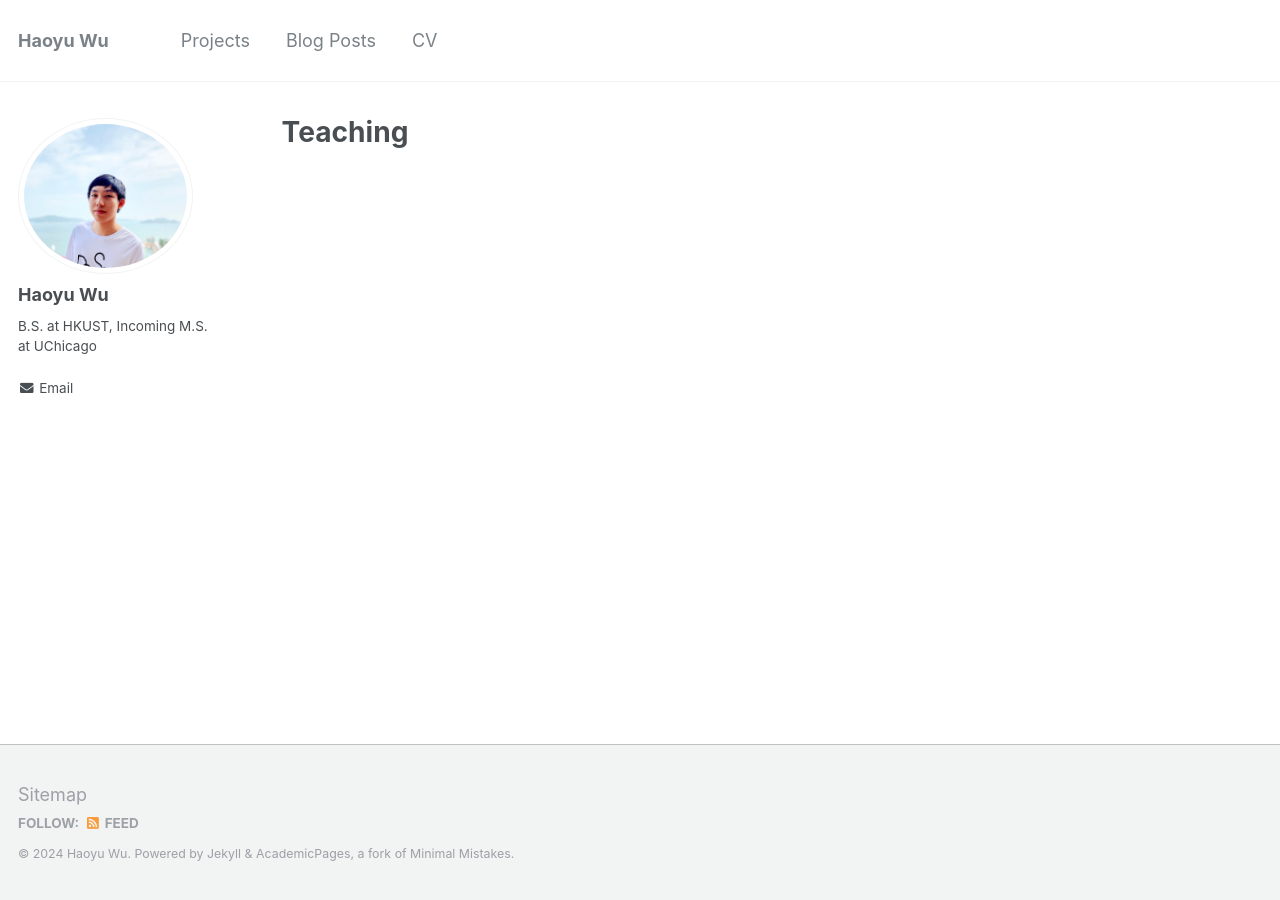
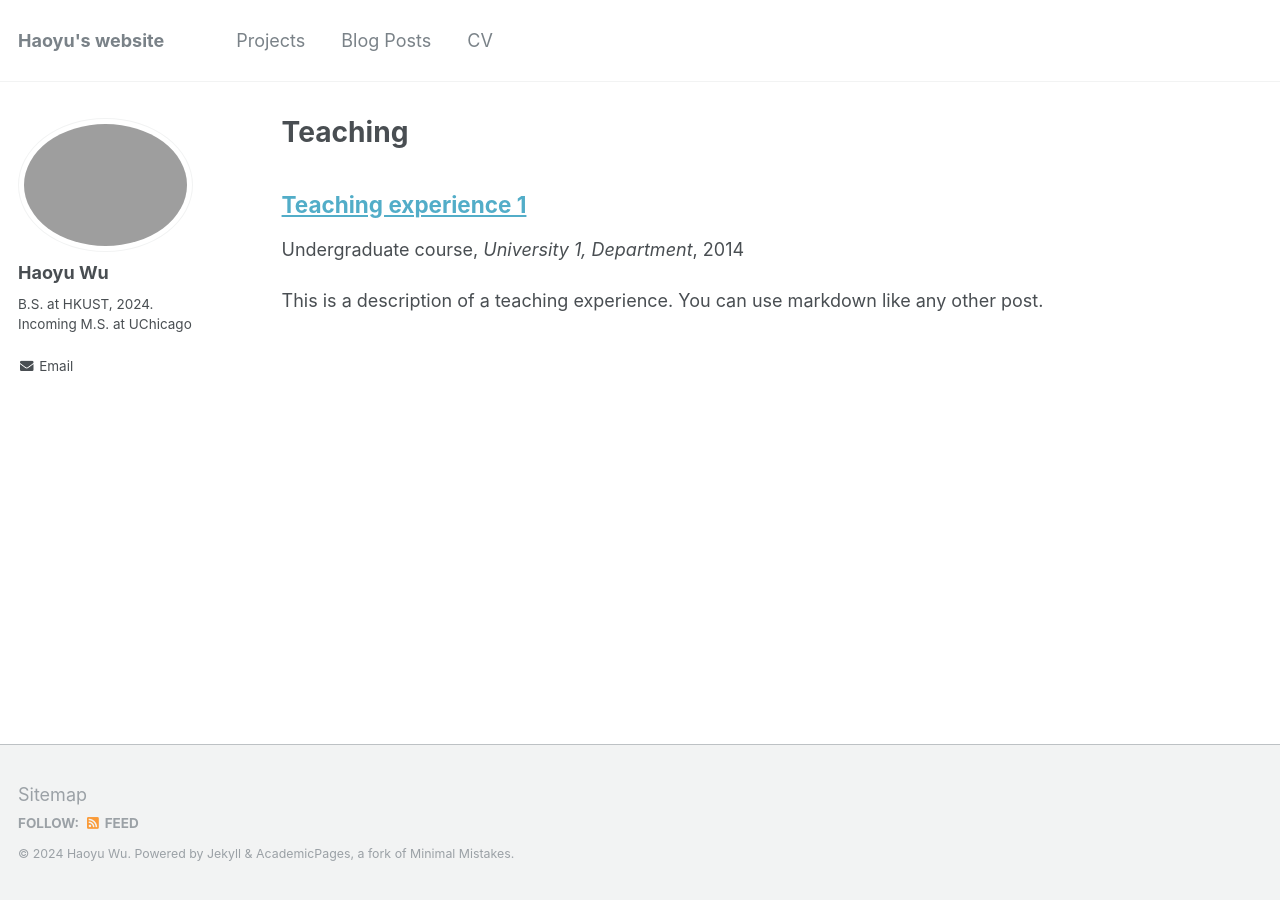
Before and after one commit to haoyuwu02/haoyuwu02.github.io, a Jekyll site: the page built from _pages/teaching.html, in a window 1280 px wide. Built offline with Jekyll 4.4.1, drawn with Linux system fonts in a browser that asks for light colours.

Commit message:
personal info update

```diff
--- a/_config.yml
+++ b/_config.yml
@@ -7,7 +7,7 @@
 
 # Site Settings
 locale                   : "en-US"
-title                    : "Haoyu Wu"
+title                    : "Haoyu's website"
 title_separator          : "-"
 name                     : &name "Haoyu Wu"
 description              : &description "personal description"
@@ -81,8 +81,8 @@ analytics:
 # Site Author
 author:
   name             : "Haoyu Wu"
-  avatar           : "Profile_H.JPG"
-  bio              : "B.S. at HKUST, Incoming M.S. at UChicago"
+  avatar           : "portrait.png"
+  bio              : "B.S. at HKUST, 2024. Incoming M.S. at UChicago"
   email            : "hwubs@connect.ust.hk"
   bitbucket        :
   codepen          :
--- /dev/null
+++ b/_teaching/blog1.md
@@ -0,0 +1,20 @@
+---
+title: "Teaching experience 1"
+collection: teaching
+type: "Undergraduate course"
+permalink: /teaching/2014-spring-teaching-1
+venue: "University 1, Department"
+date: 2014-01-01
+location: "City, Country"
+---
+
+This is a description of a teaching experience. You can use markdown like any other post.
+
+Heading 1
+======
+
+Heading 2
+======
+
+Heading 3
+======
```
Also changed, not shown: _portfolio/Project1.md (+1 -1 lines), images/Voting1.png, 1 other file.
